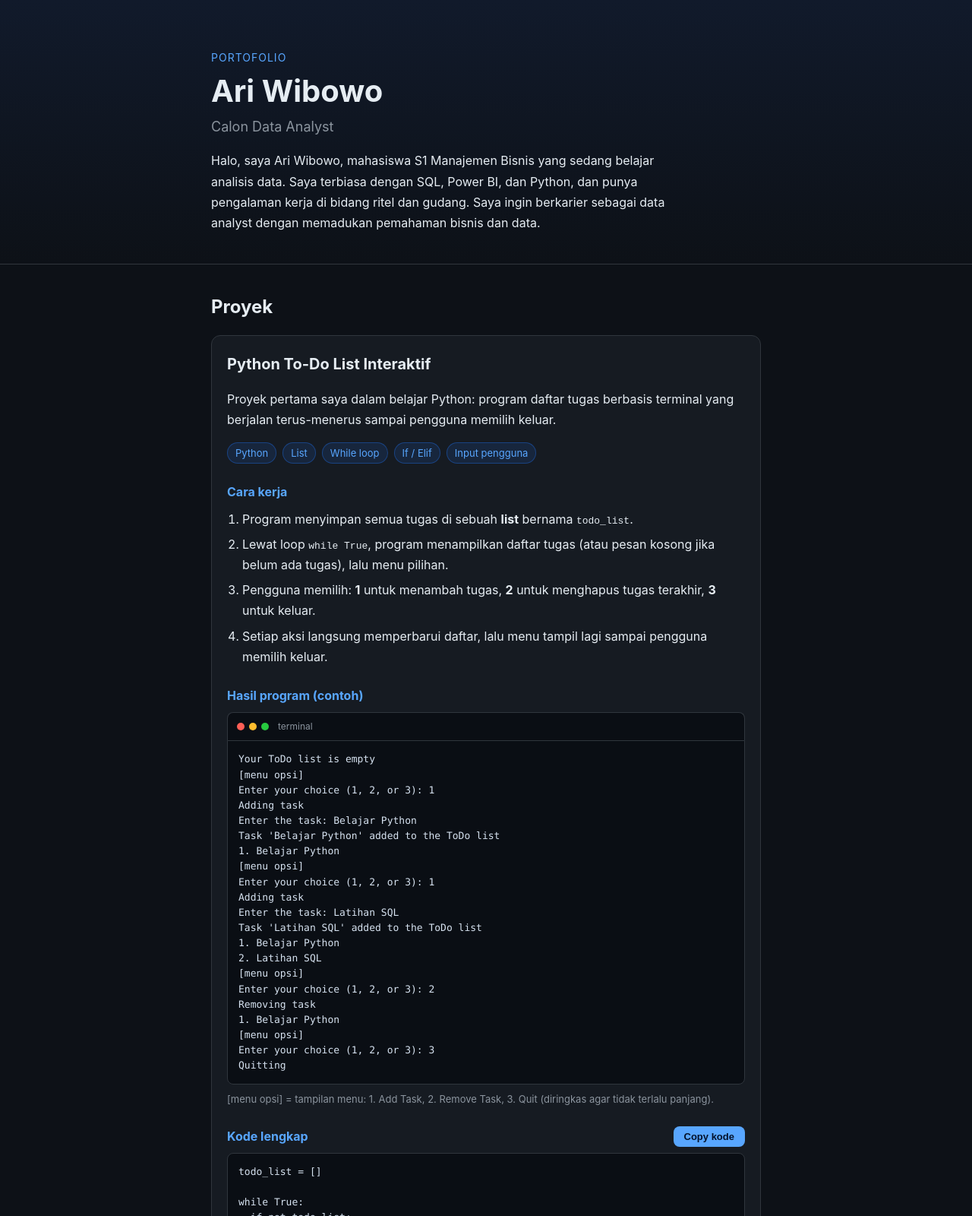
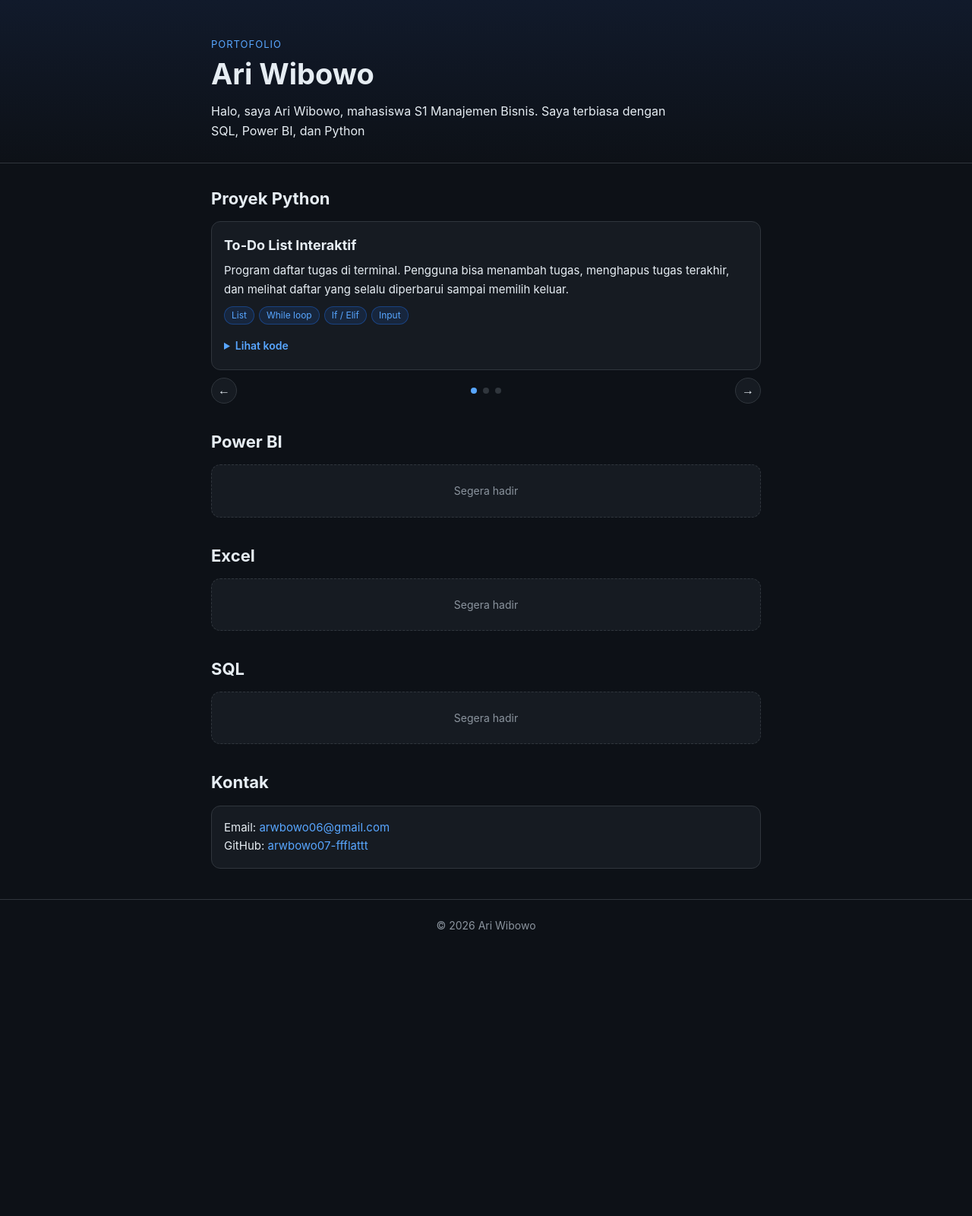
Before and after one commit to ariwibowo8/ariwibowo8.github.io, a plain HTML site: page index.html in a window 1280 px wide. Shown: the top 1600 px of the page at 76% size. After the commit the page ends 1265 px from the top, so only its background shows below. Drawn offline with Linux system fonts and the light colour scheme.

Commit message:
Update index.html

```diff
--- a/index.html
+++ b/index.html
@@ -5,37 +5,40 @@
   <meta name="viewport" content="width=device-width, initial-scale=1">
   <title>Ari Wibowo | Portofolio</title>
   <style>
-    :root { --bg:#0d1117; --card:#161b22; --line:#30363d; --text:#e6edf3; --muted:#8b949e; --accent:#58a6ff; --green:#3fb950; }
-    * { box-sizing: border-box; }
-    body { margin:0; background:var(--bg); color:var(--text); font-family:-apple-system,"Segoe UI",Roboto,Arial,sans-serif; line-height:1.7; }
+    :root { --bg:#0d1117; --card:#161b22; --line:#30363d; --text:#e6edf3; --muted:#8b949e; --accent:#58a6ff; }
+    * { box-sizing:border-box; }
+    body { margin:0; background:var(--bg); color:var(--text); font-family:-apple-system,"Segoe UI",Roboto,Arial,sans-serif; line-height:1.65; }
     .wrap { max-width:760px; margin:0 auto; padding:0 18px; }
-    header { padding:64px 0 40px; border-bottom:1px solid var(--line); background:linear-gradient(180deg,#111a2b 0%,var(--bg) 100%); }
-    .tag { color:var(--accent); font-size:14px; letter-spacing:1px; text-transform:uppercase; margin:0 0 8px; }
-    h1 { font-size:40px; margin:0 0 8px; line-height:1.2; }
-    .role { color:var(--muted); font-size:18px; margin:0 0 16px; }
+    header { padding:48px 0 28px; border-bottom:1px solid var(--line); background:linear-gradient(180deg,#111a2b 0%,var(--bg) 100%); }
+    .tag { color:var(--accent); font-size:13px; letter-spacing:1px; text-transform:uppercase; margin:0 0 6px; }
+    h1 { font-size:38px; margin:0 0 12px; line-height:1.2; }
     .intro { margin:0; max-width:620px; }
-    section { padding:36px 0 8px; }
-    h2 { font-size:24px; margin:0 0 16px; }
-    .card { background:var(--card); border:1px solid var(--line); border-radius:12px; padding:20px; margin-bottom:20px; }
-    .card h3 { margin:0 0 8px; font-size:20px; }
-    .badges { display:flex; flex-wrap:wrap; gap:8px; margin:12px 0 4px; }
-    .badge { background:#1f6feb22; color:var(--accent); border:1px solid #1f6feb66; padding:2px 10px; border-radius:999px; font-size:13px; }
-    h4 { margin:24px 0 8px; font-size:16px; color:var(--accent); }
-    ol, ul { padding-left:20px; margin:8px 0; }
-    li { margin-bottom:6px; }
-    pre { margin:0; background:#0a0e14; border:1px solid var(--line); border-radius:8px; padding:14px; overflow-x:auto; font-size:13px; line-height:1.55; font-family:ui-monospace,Menlo,Consolas,monospace; color:#d6e2f0; }
-    .term-head { display:flex; align-items:center; gap:6px; background:#0a0e14; border:1px solid var(--line); border-bottom:none; border-radius:8px 8px 0 0; padding:8px 12px; color:var(--muted); font-size:12px; }
-    .dot { width:10px; height:10px; border-radius:50%; display:inline-block; }
-    .term-head + pre { border-radius:0 0 8px 8px; }
-    .code-head { display:flex; justify-content:space-between; align-items:center; margin:24px 0 8px; }
-    .code-head h4 { margin:0; }
-    button { background:var(--accent); color:#04122b; border:none; border-radius:8px; padding:6px 14px; font-weight:600; font-size:13px; cursor:pointer; }
-    button:active { transform:scale(.97); }
-    .note { color:var(--muted); font-size:13px; margin:8px 0 0; }
+    section { padding:28px 0 4px; }
+    h2 { font-size:22px; margin:0 0 12px; }
+    .card { background:var(--card); border:1px solid var(--line); border-radius:12px; padding:16px; }
+    .card h3 { margin:0 0 6px; font-size:18px; }
+    .card p { margin:0 0 10px; font-size:15px; }
+    .badges { display:flex; flex-wrap:wrap; gap:6px; margin-bottom:12px; }
+    .badge { background:#1f6feb22; color:var(--accent); border:1px solid #1f6feb66; padding:1px 9px; border-radius:999px; font-size:12px; }
+    .empty { border-style:dashed; color:var(--muted); text-align:center; font-size:14px; padding:22px 16px; }
+
+    .slides { position:relative; display:flex; gap:12px; overflow-x:auto; scroll-snap-type:x mandatory; scrollbar-width:none; }
+    .slides::-webkit-scrollbar { display:none; }
+    .slide { flex:0 0 100%; scroll-snap-align:start; }
+    .nav { display:flex; justify-content:space-between; align-items:center; margin-top:10px; }
+    .dots { display:flex; gap:8px; }
+    .dot { width:8px; height:8px; border-radius:50%; background:var(--line); cursor:pointer; }
+    .dot.on { background:var(--accent); }
+    .arrow { background:var(--card); color:var(--text); border:1px solid var(--line); border-radius:50%; width:34px; height:34px; font-size:16px; cursor:pointer; padding:0; }
+
+    details { margin-top:4px; }
+    summary { cursor:pointer; color:var(--accent); font-size:14px; font-weight:600; padding:4px 0; }
+    pre { margin:8px 0 0; background:#0a0e14; border:1px solid var(--line); border-radius:8px; padding:12px; overflow-x:auto; font-size:12.5px; line-height:1.5; font-family:ui-monospace,Menlo,Consolas,monospace; color:#d6e2f0; max-height:320px; }
+    .copy { background:var(--accent); color:#04122b; border:none; border-radius:8px; padding:5px 12px; font-weight:600; font-size:12px; cursor:pointer; margin-top:8px; }
+
     .contact a { color:var(--accent); text-decoration:none; }
-    .contact a:hover { text-decoration:underline; }
-    footer { margin-top:40px; padding:24px 0 40px; border-top:1px solid var(--line); color:var(--muted); font-size:14px; text-align:center; }
-    @media (max-width:480px){ h1{font-size:32px;} header{padding:48px 0 32px;} }
+    footer { margin-top:36px; padding:22px 0 36px; border-top:1px solid var(--line); color:var(--muted); font-size:14px; text-align:center; }
+    @media (max-width:480px){ h1{font-size:32px;} header{padding:40px 0 24px;} }
   </style>
 </head>
 <body>
@@ -44,69 +47,27 @@
   <div class="wrap">
     <p class="tag">Portofolio</p>
     <h1>Ari Wibowo</h1>
-    <p class="role">Calon Data Analyst</p>
-    <p class="intro">Halo, saya Ari Wibowo, mahasiswa S1 Manajemen Bisnis yang sedang belajar analisis data. Saya terbiasa dengan SQL, Power BI, dan Python, dan punya pengalaman kerja di bidang ritel dan gudang. Saya ingin berkarier sebagai data analyst dengan memadukan pemahaman bisnis dan data.</p>
+    <p class="intro">Halo, saya Ari Wibowo, mahasiswa S1 Manajemen Bisnis. Saya terbiasa dengan SQL, Power BI, dan Python</p>
   </div>
 </header>
 
 <main class="wrap">
+
   <section>
-    <h2>Proyek</h2>
+    <h2>Proyek Python</h2>
+    <div class="slides" id="slides">
 
+      <!-- SLIDE 1: To-Do List -->
+      <div class="slide">
         <div class="card">
-      <h3>Python To-Do List Interaktif</h3>
-      <p>Proyek pertama saya dalam belajar Python: program daftar tugas berbasis terminal yang berjalan terus-menerus sampai pengguna memilih keluar.</p>
+          <h3>To-Do List Interaktif</h3>
+          <p>Program daftar tugas di terminal. Pengguna bisa menambah tugas, menghapus tugas terakhir, dan melihat daftar yang selalu diperbarui sampai memilih keluar.</p>
           <div class="badges">
-        <span class="badge">Python</span>
-        <span class="badge">List</span>
-        <span class="badge">While loop</span>
-        <span class="badge">If / Elif</span>
-        <span class="badge">Input pengguna</span>
+            <span class="badge">List</span><span class="badge">While loop</span><span class="badge">If / Elif</span><span class="badge">Input</span>
           </div>
-
-      <h4>Cara kerja</h4>
-      <ol>
-        <li>Program menyimpan semua tugas di sebuah <b>list</b> bernama <code>todo_list</code>.</li>
-        <li>Lewat loop <code>while True</code>, program menampilkan daftar tugas (atau pesan kosong jika belum ada tugas), lalu menu pilihan.</li>
-        <li>Pengguna memilih: <b>1</b> untuk menambah tugas, <b>2</b> untuk menghapus tugas terakhir, <b>3</b> untuk keluar.</li>
-        <li>Setiap aksi langsung memperbarui daftar, lalu menu tampil lagi sampai pengguna memilih keluar.</li>
-      </ol>
-
-      <h4>Hasil program (contoh)</h4>
-      <div class="term-head">
-        <span class="dot" style="background:#ff5f56"></span>
-        <span class="dot" style="background:#ffbd2e"></span>
-        <span class="dot" style="background:#27c93f"></span>
-        <span style="margin-left:6px">terminal</span>
-      </div>
-<pre>Your ToDo list is empty
-[menu opsi]
-Enter your choice (1, 2, or 3): 1
-Adding task
-Enter the task: Belajar Python
-Task 'Belajar Python' added to the ToDo list
-1. Belajar Python
-[menu opsi]
-Enter your choice (1, 2, or 3): 1
-Adding task
-Enter the task: Latihan SQL
-Task 'Latihan SQL' added to the ToDo list
-1. Belajar Python
-2. Latihan SQL
-[menu opsi]
-Enter your choice (1, 2, or 3): 2
-Removing task
-1. Belajar Python
-[menu opsi]
-Enter your choice (1, 2, or 3): 3
-Quitting</pre>
-      <p class="note">[menu opsi] = tampilan menu: 1. Add Task, 2. Remove Task, 3. Quit (diringkas agar tidak terlalu panjang).</p>
-
-      <div class="code-head">
-        <h4>Kode lengkap</h4>
-        <button id="copyBtn" type="button">Copy kode</button>
-      </div>
-<pre id="kode">todo_list = []
+          <details>
+            <summary>Lihat kode</summary>
+<pre>todo_list = []
 
 while True:
   if not todo_list:
@@ -131,21 +92,101 @@ while True:
     print(f"Task '{new_task}' added to the ToDo list")
   elif choice == "2":
     print("Removing task")
-    if len(todo_list) > 0:
+    if len(todo_list) &gt; 0:
       removed_task = todo_list.pop()
     else:
       print("YourToDo List Empty")
   elif choice == "3":
     print("Quitting")
     break</pre>
+            <button class="copy" type="button">Copy kode</button>
+          </details>
+        </div>
+      </div>
 
-      <h4>Yang saya pelajari</h4>
-      <ul>
-        <li>Menyimpan dan mengelola data sederhana dengan list.</li>
-        <li>Mengulang proses dengan <code>while</code> dan <code>for</code>.</li>
-        <li>Membuat program interaktif dengan <code>input()</code> dan percabangan.</li>
-      </ul>
+      <!-- SLIDE 2: Batu Gunting Kertas -->
+      <div class="slide">
+        <div class="card">
+          <h3>Batu Gunting Kertas</h3>
+          <p>Game melawan komputer dengan pilihan acak. Siapa yang lebih dulu menang 2 ronde jadi pemenangnya (best of three), lengkap dengan skor tiap ronde.</p>
+          <div class="badges">
+            <span class="badge">random</span><span class="badge">While loop</span><span class="badge">If / Elif</span><span class="badge">Validasi input</span>
           </div>
+          <details>
+            <summary>Lihat kode</summary>
+<pre>import random
+
+print("Let's play rock, paper, or scissors")
+
+choices = ["rock", "paper", "scissors"]
+player_wins = 0
+computer_wins = 0
+
+while player_wins &lt; 2 and computer_wins &lt; 2:
+  player_choice = input("\nChoose rock, paper, or scissors: ").lower().strip()
+  if player_choice not in choices:
+    print("invalid choices, try again.")
+    continue
+
+  computer_choice = random.choice(choices)
+  print(f"Computer chose: {computer_choice}")
+
+  if (player_choice == "rock" and computer_choice == "scissors") or (player_choice == "scissors" and computer_choice == "paper") or (player_choice == "paper" and computer_choice == "rock"):
+    winner = "Player"
+  elif player_choice == computer_choice:
+    winner = "Tie"
+  else:
+    winner = "Computer"
+
+  if winner == "Player":
+    player_wins += 1
+    print("You won")
+  elif winner == "Computer":
+    computer_wins += 1
+    print("Computer won")
+  else:
+    print("It's a tie")
+
+  print(f"Current Score - Player:{player_wins}, Computer: {computer_wins}")
+
+if player_wins &gt; computer_wins:
+  print("Congratulations! You Won the best of three")
+else:
+  print("Computer Won the best of three, Better luck next time")</pre>
+            <button class="copy" type="button">Copy kode</button>
+          </details>
+        </div>
+      </div>
+
+      <!-- SLIDE 3: slot kosong, salin blok .slide di atas buat proyek berikutnya -->
+      <div class="slide">
+        <div class="card empty">Proyek Python berikutnya, segera hadir</div>
+      </div>
+
+    </div>
+    <div class="nav">
+      <button class="arrow" id="prev" type="button" aria-label="Sebelumnya">&#8592;</button>
+      <div class="dots"><span class="dot on"></span><span class="dot"></span><span class="dot"></span></div>
+      <button class="arrow" id="next" type="button" aria-label="Berikutnya">&#8594;</button>
+    </div>
+  </section>
+
+  <section>
+    <h2>Power BI</h2>
+    <!-- Isi proyek Power BI di sini nanti -->
+    <div class="card empty">Segera hadir</div>
+  </section>
+
+  <section>
+    <h2>Excel</h2>
+    <!-- Isi proyek Excel di sini nanti -->
+    <div class="card empty">Segera hadir</div>
+  </section>
+
+  <section>
+    <h2>SQL</h2>
+    <!-- Isi proyek SQL di sini nanti -->
+    <div class="card empty">Segera hadir</div>
   </section>
 
   <section class="contact">
@@ -155,6 +196,7 @@ while True:
       <p style="margin:0">GitHub: <a href="https://github.com/arwbowo07-ffflattt">arwbowo07-ffflattt</a></p>
     </div>
   </section>
+
 </main>
 
 <footer>
@@ -162,12 +204,37 @@ while True:
 </footer>
 
 <script>
-  document.getElementById("copyBtn").addEventListener("click", function () {
-    var btn = this;
-    var teks = document.getElementById("kode").innerText;
+  var s = document.getElementById("slides");
+  var sl = s.children;
+  var dots = document.querySelectorAll(".dot");
+
+  function go(i) {
+    i = Math.max(0, Math.min(sl.length - 1, i));
+    s.scrollTo({ left: sl[i].offsetLeft - sl[0].offsetLeft, behavior: "smooth" });
+  }
+  function cur() {
+    var best = 0, d = 1e9;
+    for (var i = 0; i < sl.length; i++) {
+      var x = Math.abs(sl[i].offsetLeft - sl[0].offsetLeft - s.scrollLeft);
+      if (x < d) { d = x; best = i; }
+    }
+    return best;
+  }
+  s.addEventListener("scroll", function () {
+    var c = cur();
+    dots.forEach(function (el, i) { el.classList.toggle("on", i === c); });
+  });
+  document.getElementById("prev").addEventListener("click", function () { go(cur() - 1); });
+  document.getElementById("next").addEventListener("click", function () { go(cur() + 1); });
+  dots.forEach(function (el, i) { el.addEventListener("click", function () { go(i); }); });
+
+  document.querySelectorAll(".copy").forEach(function (btn) {
+    btn.addEventListener("click", function () {
+      var teks = btn.closest("details").querySelector("pre").innerText;
       navigator.clipboard.writeText(teks).then(function () {
         btn.textContent = "Tersalin!";
         setTimeout(function () { btn.textContent = "Copy kode"; }, 1500);
+      });
     });
   });
 </script>
```
Lines whose indentation alone changed are shown as unchanged.
